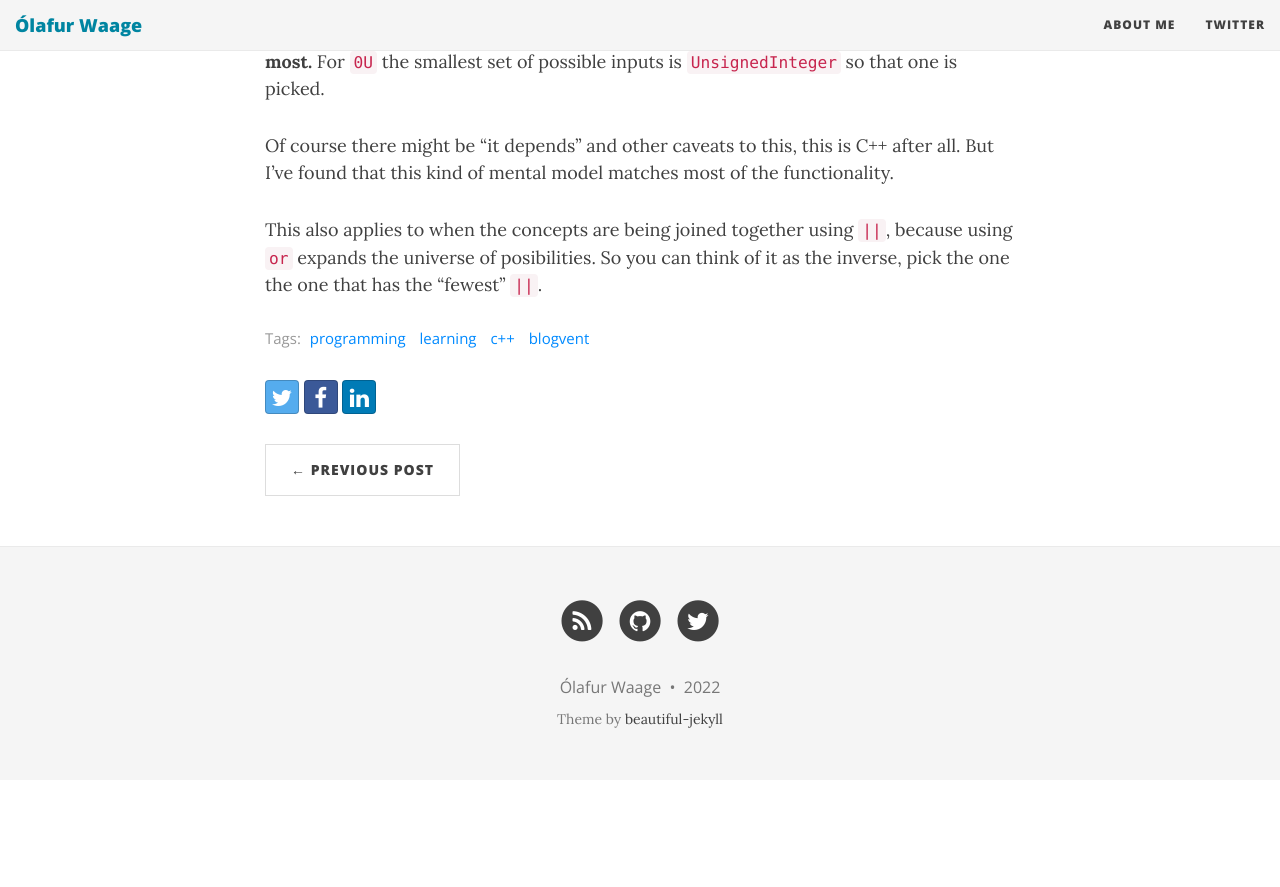
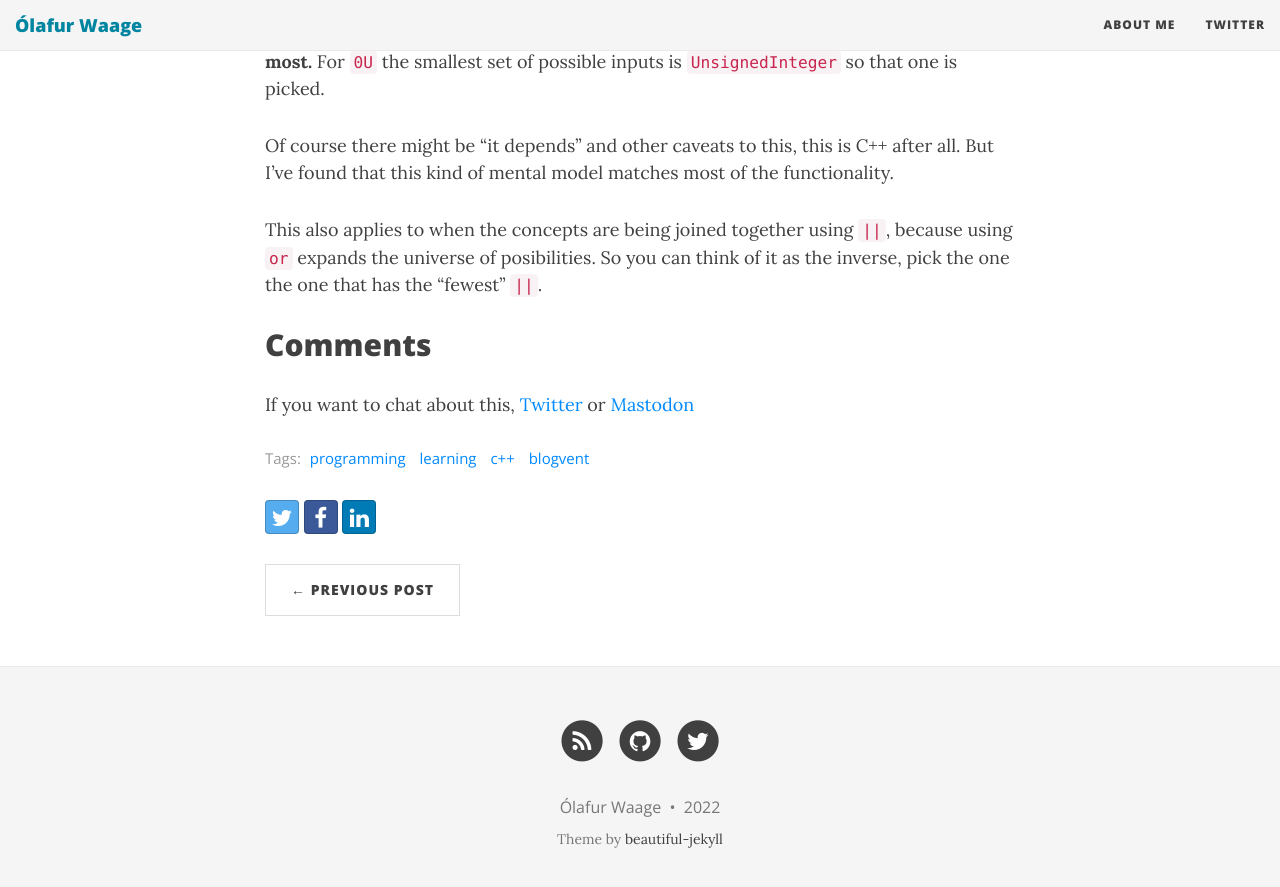
Before and after one commit to olafurw/olafurw.github.io, a Jekyll site: the page built from _posts/2022-12-09-what-is-subsumption.md, in a window 1280 px wide and 900 px high, scrolled down 2327 px. Shown: the top 887 px of the window. Built offline with Jekyll 4.4.1, drawn with Linux system fonts in a browser that asks for light colours; nearby versions of some CDN libraries; before the commit the page ends 3107 px from its top, so only the background shows below that.

Commit message:
adding subsumption comments

```diff
--- a/_posts/2022-12-09-what-is-subsumption.md
+++ b/_posts/2022-12-09-what-is-subsumption.md
@@ -80,3 +80,7 @@ Think back to the circles. When picking a function, out of all the ones that tec
 Of course there might be "it depends" and other caveats to this, this is C++ after all. But I've found that this kind of mental model matches most of the functionality.
 
 This also applies to when the concepts are being joined together using `||`, because using `or` expands the universe of posibilities. So you can think of it as the inverse, pick the one the one that has the "fewest" `||`.
+
+## Comments
+
+If you want to chat about this, [Twitter](https://twitter.com/olafurw/status/1601223127736160258) or [Mastodon](https://mastodon.social/@olafurw/109484200906506328)
```
